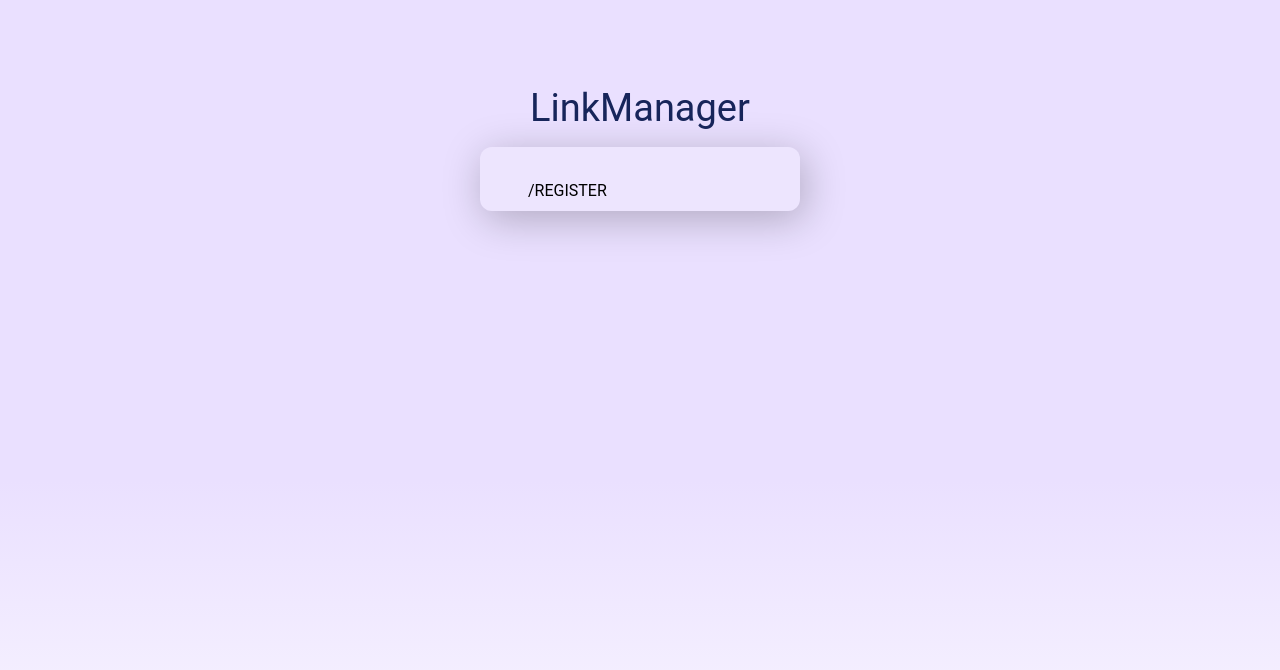
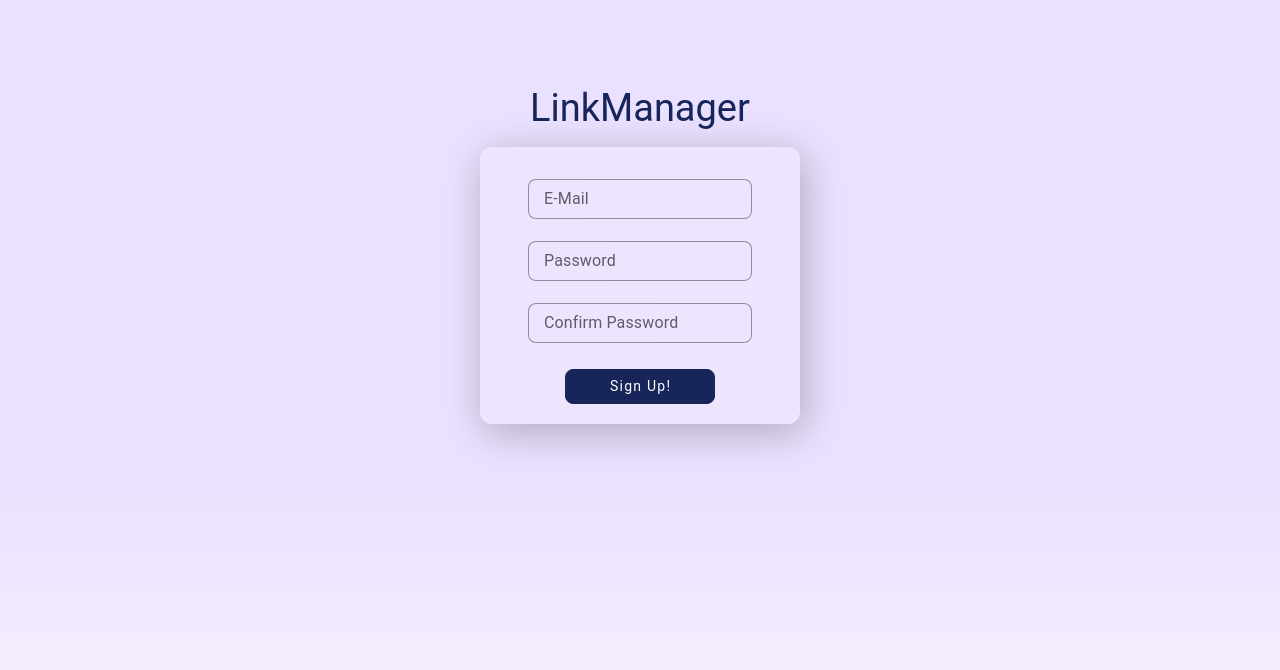
Before and after one commit to lukaasz555/LinkManager_front, a Vue app: page /account/register in a window 1280 px wide. Shown: the top 670 px of the page. Built offline with nearby package versions, Linux system fonts and the light colour scheme.

Commit message:
RegisterForm init

```diff
--- a/src/Account/components/LoginForm.vue
+++ b/src/Account/components/LoginForm.vue
@@ -1,7 +1,7 @@
 <template>
   <div class="d-flex flex-column align-center">
     <div class="d-flex flex-column" style="width: 100%">
-      <Input v-model="loginData.login" :label="$t('Login')" />
+      <Input v-model="loginData.email" :label="$t('E-mail')" />
       <Input
         v-model="loginData.password"
         :label="$t('Password')"
--- /dev/null
+++ b/src/Account/components/RegisterForm.vue
@@ -0,0 +1,36 @@
+<template>
+  <div class="d-flex flex-column align-center">
+    <div class="d-flex flex-column" style="width: 100%">
+      <Input v-model="registerData.email" :label="$t('E-mail')" />
+      <Input
+        v-model="registerData.password"
+        :label="$t('password')"
+        :type="'password'"
+      />
+      <Input
+        v-model="confirmedPassword"
+        :label="$t('confirm password')"
+        :type="'password'"
+      />
+    </div>
+    <div class="mt-1 mb-3" style="width: 150px; align-self: center">
+      <Button :button-text="$t('Sign up!')" @click="saveForm" />
+    </div>
+  </div>
+</template>
+
+<script setup lang="ts">
+import { ref } from "vue";
+import { RegisterData } from "../vm/RegisterData";
+import Input from "@/Global/components/Input.vue";
+import Button from "@/Global/components/Button.vue";
+
+const registerData = ref(new RegisterData());
+const confirmedPassword = ref("");
+
+function saveForm(): void {
+  // 1. validate
+  // 2. if ok api post
+  console.log(registerData.value);
+}
+</script>
--- a/src/Account/views/Register.vue
+++ b/src/Account/views/Register.vue
@@ -1,3 +1,7 @@
 <template>
-  <div>/REGISTER</div>
+  <RegisterForm />
 </template>
+
+<script setup lang="ts">
+import RegisterForm from "../components/RegisterForm.vue";
+</script>
--- a/src/Account/vm/LoginData.ts
+++ b/src/Account/vm/LoginData.ts
@@ -1,4 +1,4 @@
 export class LoginData {
-  login: string = "";
+  email: string = "";
   password: string = "";
 }
--- /dev/null
+++ b/src/Account/vm/RegisterData.ts
@@ -0,0 +1,3 @@
+import { LoginData } from "./LoginData";
+
+export class RegisterData extends LoginData {}
```
